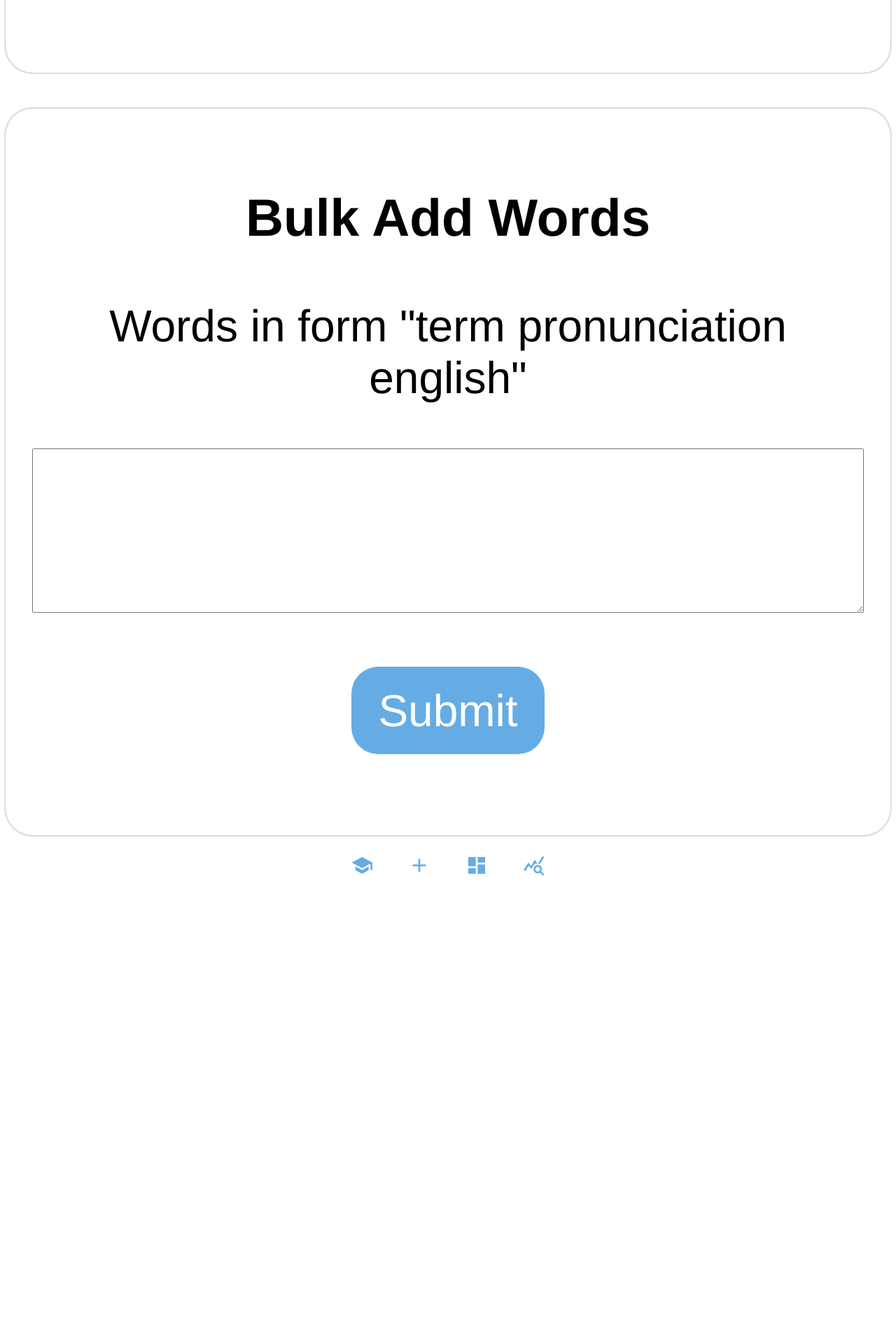
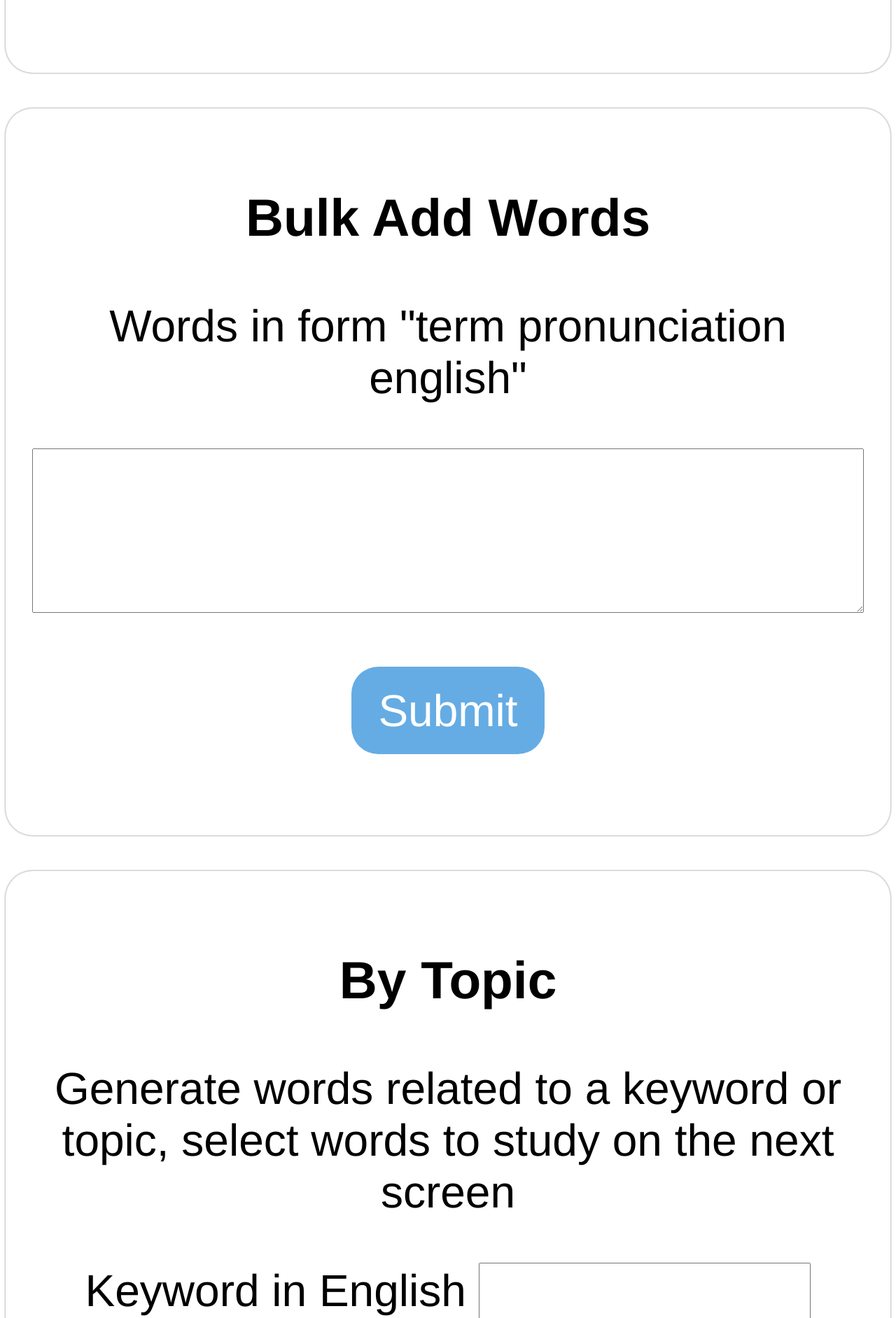
Before and after one commit to lexiekwu/immersion_assist, a Flask app: page /new in a window 1280 px wide. Shown: the part 2054-3938 px from the top of the page at 70% size. Before the commit the page ends 3306 px from the top, so only its background shows below. Run offline with Flask 2, Linux system fonts and the light colour scheme; the visitor is signed in with stand-in values (Sample User, id 1); parts of the project's set-up code (start-up, migrations or seed data) failed here and were passed over.

Commit message:
allow you to generate your own terms related to a keyword

```diff
--- a/language.py
+++ b/language.py
@@ -4,6 +4,7 @@ from flask import session
 import pinyin as pinyin_module
 import jieba
 import re
+import datamuse
 
 
 GCLOUD_PROJECT_PARENT = f"projects/{environ.get('GCLOUD_PROJECT_ID')}"
@@ -19,16 +20,18 @@ def get_pronunciation(translated_term, target_language_code):
     if target_language_code == TW_CODE:
         pronunciation = pinyin_module.get(
             translated_term, format="numerical", delimiter=" "
-        )
+        ).replace("5", "0")
 
         # save to avoid repeated API calls
         if not session.get("pronunciations"):
             session["pronunciations"] = {}
             session["pronunciations"][translated_term] = pronunciation
+
         return pronunciation
 
     print("No pronunciation implemented, defaulting to nothing")
     return ""
+
 
 def get_pronunciation_dict(translated_sentence, target_language_code):
     if target_language_code == TW_CODE:
@@ -40,6 +43,7 @@ def get_pronunciation_dict(translated_sentence, target_language_code):
 
     print("No pronunciation implemented, defaulting to nothing")
     return ""
+
 
 def get_translation(term, target_language_code):
 
@@ -81,4 +85,11 @@ def segment_text(long_text, target_language_code=TW_CODE):
 
 
 def _fix_translation_characters(translated_text):
-    return translated_text.replace('&#39;',"'")
+    return translated_text.replace("&#39;", "'")
+
+
+def get_related_words(keyword, limit):
+    words_puller = datamuse.Datamuse()
+    scored_words = words_puller.words(rel_trg=keyword, max=limit)
+    scored_sorted_words = sorted(scored_words, key=lambda d: -d["score"])
+    return [d["word"] for d in scored_sorted_words]
--- a/main.py
+++ b/main.py
@@ -8,6 +8,7 @@ from story import Story
 from flask import Flask, render_template, request, session, flash, json, redirect
 from os import environ
 from urllib.parse import urlparse
+from language import get_related_words
 
 import math
 import re
@@ -121,7 +122,25 @@ def story_time():
     return render_template("story_time.html", story=story)
 
 
-@app.route("/save_cards", methods=["POST"])
+@app.route("/select_words", methods=["GET", "POST"])
+def select_words():
+    if not session.get("uid"):
+        return render_template("login.html")
+
+    try:
+        keyword = request.form.get("keyword")
+        number = int(request.form.get("number"))
+        if number > 50:
+            raise Exception("{number} is too many: try <50.")
+        words = [keyword] + get_related_words(keyword, number)
+    except Exception as e:
+        flash(f"Could not successfully generate words. Error was '{str(e)}'", "bad")
+        return render_template("new.html")
+
+    return render_template("select_words.html", words=words)
+
+
+@app.route("/save_cards", methods=["POST", "GET"])
 def save_cards():
     if not session.get("uid"):
         return render_template("login.html")
@@ -138,24 +157,39 @@ def save_cards():
             terms = request.form.get("terms").split("\r\n")
             study_terms += [StudyTerm.save_from_string(term) for term in terms if term]
         else:
-            # look for selected keys from story_time
+
+            def _is_json(maybe_json):
+                try:
+                    json.loads(maybe_json)
+                except ValueError as e:
+                    return False
+                return True
+
+            # look for selected keys from story_time or select_words
             form_keys = set(request.form.keys())
             for form_key in form_keys:
-                term_to_save = json.loads(form_key)
-                if term_to_save:
-                    study_term = StudyTerm.build_from_term(
-                        term_to_save["term"],
-                        term_to_save["pronunciation"]
-                    )
-                    study_term.save()
-                    study_terms.append(study_term)
+
+                # case of story_time
+                if _is_json(form_key):
+                    term_to_save = json.loads(form_key)
+                    if term_to_save:
+                        study_term = StudyTerm.build_from_term(
+                            term_to_save["term"], term_to_save["pronunciation"]
+                        )
+                        study_term.save()
+
+                # case of select_words
+                else:
+                    study_term = StudyTerm.build_and_save_from_translated_term(form_key)
+
+                study_terms.append(study_term)
 
     except Exception as e:
         flash(f"Did not successfully create your cards. Error was '{str(e)}'", "bad")
         return render_template("new.html")
 
     flash(f"Successfully added {len(study_terms)} terms.", "good")
-    return render_template("save_cards.html", study_terms=study_terms)
+    return redirect("/terms")
 
 
 @app.route("/edit", methods=["GET"])
--- a/requirements.txt
+++ b/requirements.txt
@@ -7,3 +7,4 @@ psycopg2==2.9.3
 gunicorn==20.1.0
 bcrypt==4.0.1
 jieba==0.42.1
+python-datamuse==1.3.2
--- a/static/style.css
+++ b/static/style.css
@@ -38,7 +38,7 @@ input {
   font-family: inherit;
 }
 
-button, input[type=submit], .button_col_3 {
+button, input[type=submit], .button_col_4 {
   color: white;
   background: #65ace4;
   border-radius: 3vw;
@@ -46,7 +46,7 @@ button, input[type=submit], .button_col_3 {
   padding: 5px 10px;
 }
 
-.button_col_3 {
+.button_col_4 {
   text-decoration: none;
   padding: 2vw 3vw;
 }
--- a/story.py
+++ b/story.py
@@ -1,5 +1,6 @@
 import language
 from flask import json
+
 
 class Story:
     def __init__(self, story_terms, translation):
@@ -9,7 +10,9 @@ class Story:
     @classmethod
     def build(cls, raw_story):
         segmented_story = list(language.segment_text(raw_story))
-        pronunciation_lookup = language.get_pronunciation_dict(raw_story, language.TW_CODE)
+        pronunciation_lookup = language.get_pronunciation_dict(
+            raw_story, language.TW_CODE
+        )
         translated_story = language.get_translation(raw_story, language.EN_CODE)
 
         def _get_segment_pronunciation(segment, is_word):
--- a/study_term.py
+++ b/study_term.py
@@ -25,7 +25,9 @@ class StudyTerm:
     @classmethod
     def build_from_term(cls, term, pronunciation=None):
         translated_term = language.get_translation(term, language.EN_CODE)
-        pronunciation = pronunciation or language.get_pronunciation(term, language.TW_CODE)
+        pronunciation = pronunciation or language.get_pronunciation(
+            term, language.TW_CODE
+        )
         id = uuid.uuid4()
         return cls(id, term, translated_term, pronunciation)
 
--- a/templates/new.html
+++ b/templates/new.html
@@ -10,9 +10,10 @@
     {% endfor %}
 
     <h2>Add Terms 3 Ways</h2>
-    <a class="button_col_3" href="#single_word">Single Word</a>
-    <a class="button_col_3" href="#story">Story</a>
-    <a class="button_col_3" href="#bulk">Bulk</a>
+    <a class="button_col_4" href="#single_word">Single Word</a>
+    <a class="button_col_4" href="#story">Story</a>
+    <a class="button_col_4" href="#bulk">Bulk</a>
+    <a class="button_col_4" href="#related">By Topic</a>
 
     <div class="new_terms_method">
         <h3 id="single_word">Input a Single Word</h3>
@@ -40,6 +41,16 @@
         </form>
     </div>
 
+    <div class="new_terms_method">
+        <h3 id="related">By Topic</h3>
+        <form action="/select_words" method = "POST">
+            <p>Generate words related to a keyword or topic, select words to study on the next screen</p>
+            <p>Keyword in English <input style="width: 40%" type = "text" name = "keyword" /></p>
+            <p>Number to generate <input style="width: 20%" type = "number" name = "number" /></p>
+            <p><input type = "submit" value = "Submit" /></p>
+        </form>
+    </div>
+
     <div class="nav_footer">
         <a class="material-icons" href = "/quiz">school</a>
         <a class="material-icons" href = "/new">add</a>
--- a/todo.txt
+++ b/todo.txt
@@ -1,4 +1,3 @@
-- prepopulated decks (this API https://www.datamuse.com/api/)
 - LLM for auto-card-gen
 - sticky footer everywhere
 - better waiting signals
@@ -52,3 +51,4 @@ done
 * count in session
 * use links for nav
 * side by side story translate flow
+* allow word entry by keyword
```
Also changed, not shown: templates/save_cards.html (deleted, +0 -38 lines), templates/select_words.html (added, +37 -0 lines).
